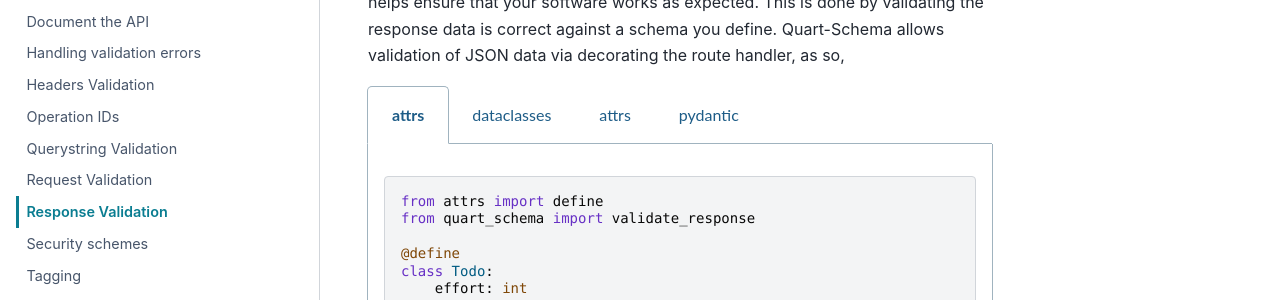
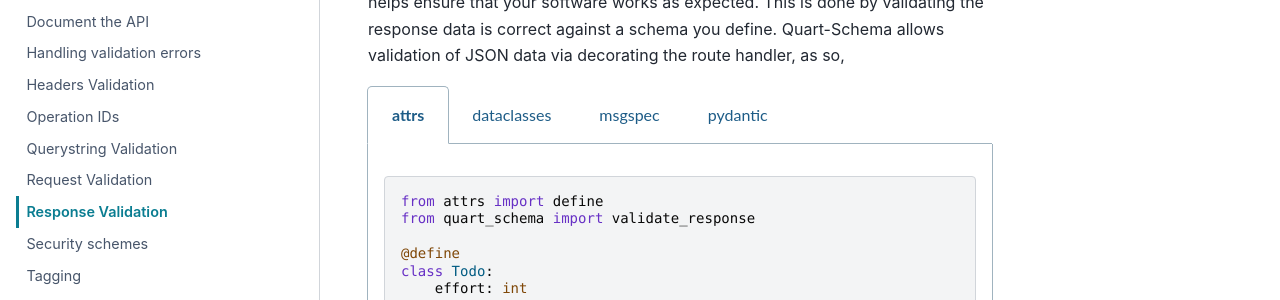
Before and after one commit to pgjones/quart-schema, a Sphinx documentation site: the page built from docs/how_to_guides/response_validation.rst, in a window 1280 px wide and 900 px high. Shown: the part 273-573 px from the top of the window. Built offline with Sphinx 7.4.7 and the PyData theme 0.15.4, drawn with Linux system fonts in a browser that asks for light colours; pages that are not in the unit, such as notebooks, are missing from menus.

Commit message:
Change tab label from 'attrs' to 'msgspec'
Seems like a typo

```diff
--- a/docs/how_to_guides/response_validation.rst
+++ b/docs/how_to_guides/response_validation.rst
@@ -47,7 +47,7 @@ so,
          async def index():
              return data
 
-   .. tab:: attrs
+   .. tab:: msgspec
 
       .. code-block:: python
 
```
